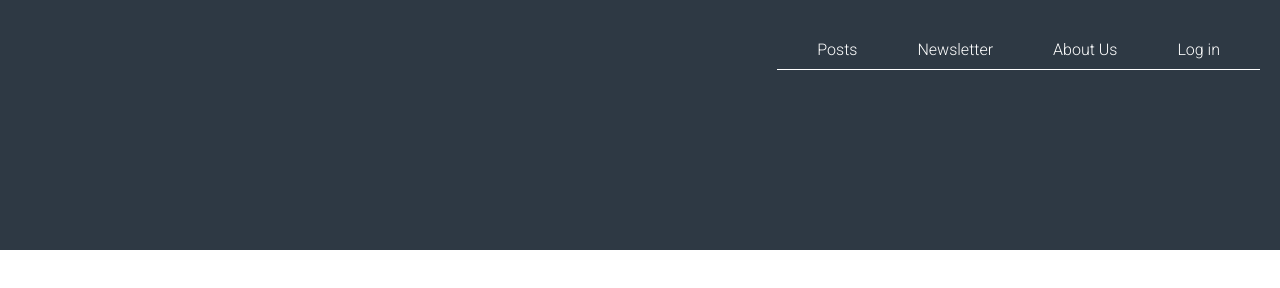
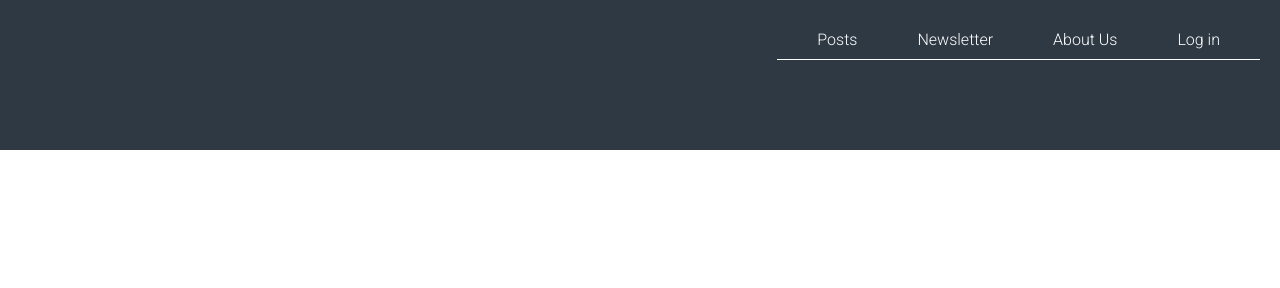
Before and after one commit to kristijanpanevski/project-blog, a plain HTML site: page Frontend project/index.html in a window 1280 px wide. Drawn offline with Linux system fonts and the light colour scheme.

Commit message:
Update app.css

```diff
--- a/Frontend project/app.css
+++ b/Frontend project/app.css
@@ -17,12 +17,12 @@ body {
   justify-content: space-between;
   padding: 0 20px;
   align-items: center;
-  height: 250px;
+  height: 150px;
 }
 
 .home-header nav {
   margin-left: auto;
-  padding-bottom: 150px;
+  padding-bottom: 70px;
 }
 
 .home-header nav ul {
```
